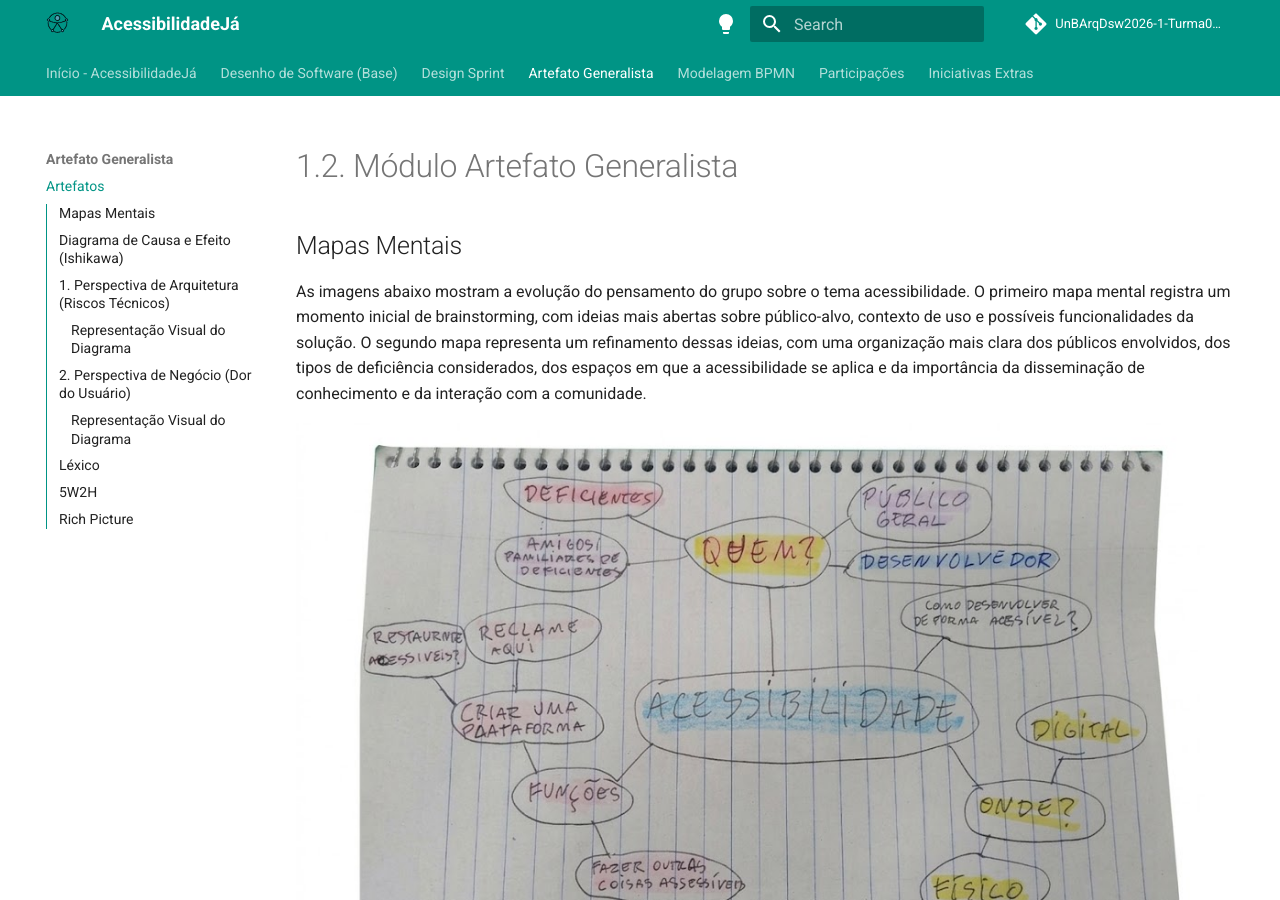
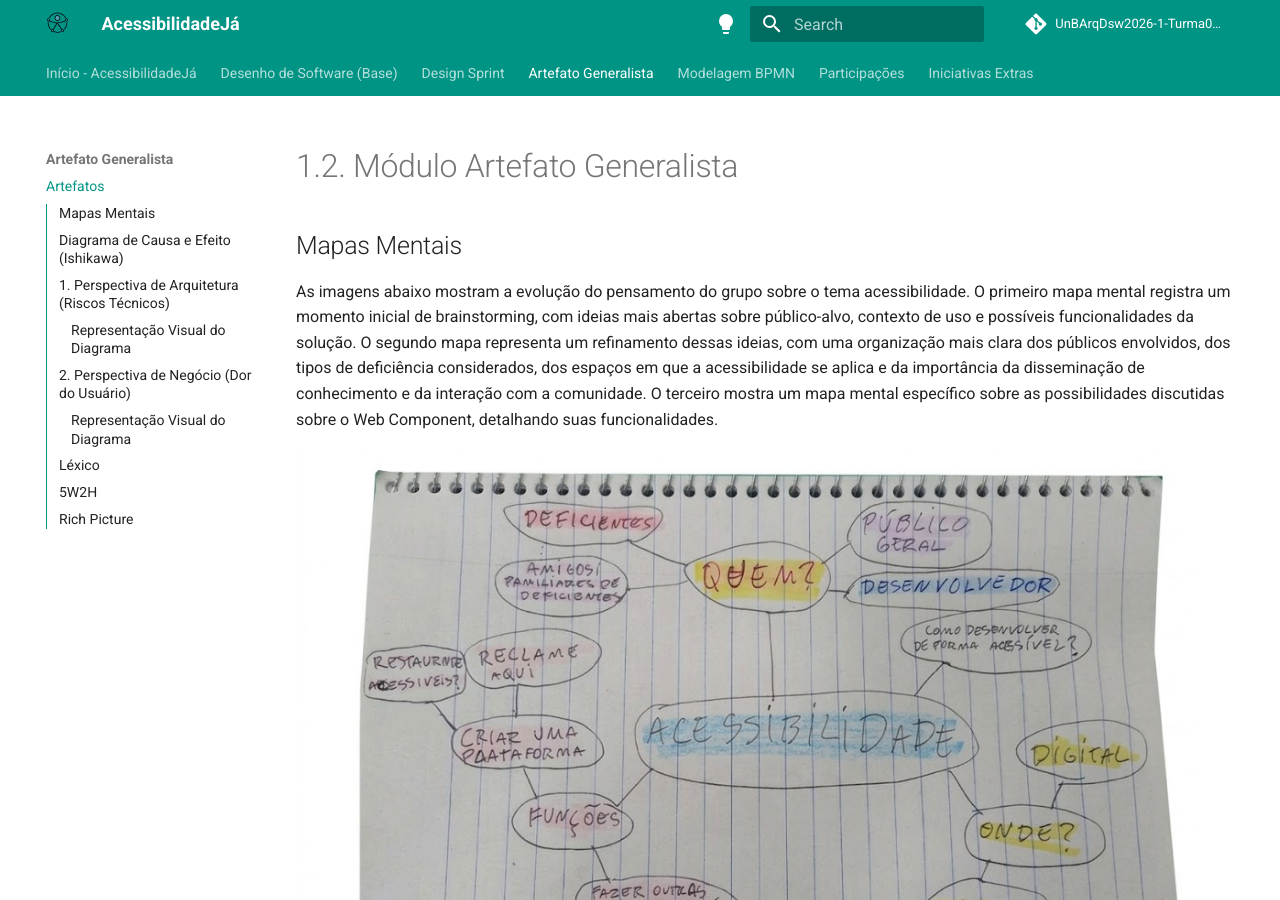
Before and after one commit to UnBArqDsw2026-1-Turma02/2026.01-T02_G4_AcessibilidadeJa_Entrega_01, an MkDocs documentation site: the page built from docs/Base/1.2.ArtefatoGeneralista.md, in a window 1280 px wide and 900 px high. Built offline with MkDocs 1.6.1 and Material for MkDocs 9.7.7, drawn with Linux system fonts in a browser that asks for light colours; comment, search, counter and statistics services are not loaded; some of the changed text lies outside the part shown.

Commit message:
docs: adiciona mapa mental focado no webcomponent e suas funcionalidades

```diff
--- a/docs/Base/1.2.ArtefatoGeneralista.md
+++ b/docs/Base/1.2.ArtefatoGeneralista.md
@@ -2,12 +2,14 @@
 
 ## Mapas Mentais
 
-As imagens abaixo mostram a evolução do pensamento do grupo sobre o tema acessibilidade. O primeiro mapa mental registra um momento inicial de brainstorming, com ideias mais abertas sobre público-alvo, contexto de uso e possíveis funcionalidades da solução. O segundo mapa representa um refinamento dessas ideias, com uma organização mais clara dos públicos envolvidos, dos tipos de deficiência considerados, dos espaços em que a acessibilidade se aplica e da importância da disseminação de conhecimento e da interação com a comunidade.
+As imagens abaixo mostram a evolução do pensamento do grupo sobre o tema acessibilidade. O primeiro mapa mental registra um momento inicial de brainstorming, com ideias mais abertas sobre público-alvo, contexto de uso e possíveis funcionalidades da solução. O segundo mapa representa um refinamento dessas ideias, com uma organização mais clara dos públicos envolvidos, dos tipos de deficiência considerados, dos espaços em que a acessibilidade se aplica e da importância da disseminação de conhecimento e da interação com a comunidade. O terceiro mostra um mapa mental específico sobre as possibilidades discutidas sobre o Web Component, detalhando suas funcionalidades.
 
 ![Mapa mental inicial sobre acessibilidade](assets/artefato-generalista/mapa-mental.png)
 
 ![Mapa mental refinado sobre acessibilidade, com relações entre espaços, público-alvo, deficiências e disseminação do conhecimento](assets/artefato-generalista/mapa-mental-detalhado.png)
 
+![Mapa mental inicial sobre o Web Component](assets/artefato-generalista/mapa_mental.jpeg)
+_Autor: [Isaac Batista](https://github.com/isaacbatista26)_
 <i>Usamos como referência os slides da aula sobre artefato generalista. Eles nos ajudaram a estruturar nosso pensamento e a identificar as principais áreas de foco para o desenvolvimento de nossa solução.</i>
 
 ## Diagrama de Causa e Efeito (Ishikawa)
@@ -160,3 +162,4 @@
 | `1.8`  | 03/04/2026 | Inserção do artefato generalista (Rich Picture - Figura 02) |    [Dara Maria](https://github.com/daramariabs)     |
 | `1.9`  | 03/04/2026 | Inserção do artefato generalista (Rich Picture - Figura 03)     | [Felipe Brandim](https://github.com/)
 | `2.0`  | 04/04/2026 | Criação do glossário    | [Fábio Araújo](https://github.com/fabiofonteles1)      |
+| `2.1`  | 05/04/2026 | Inserção do artefato generalista (Mapa Mental)    | [Isaac Batista](https://github.com/isaacbatista26)      |
```
Also changed, not shown: docs/Base/assets/artefato-generalista/mapa_mental.jpeg (added).
